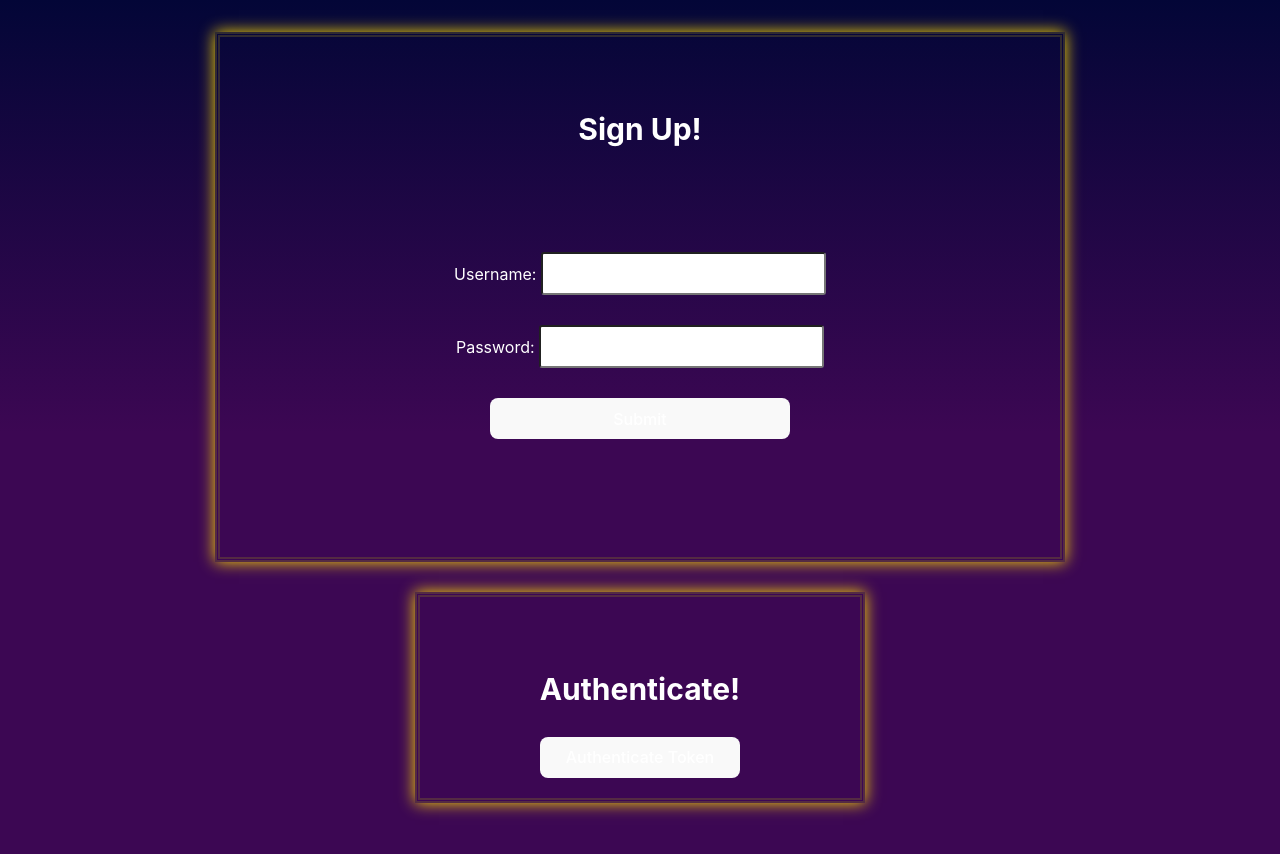
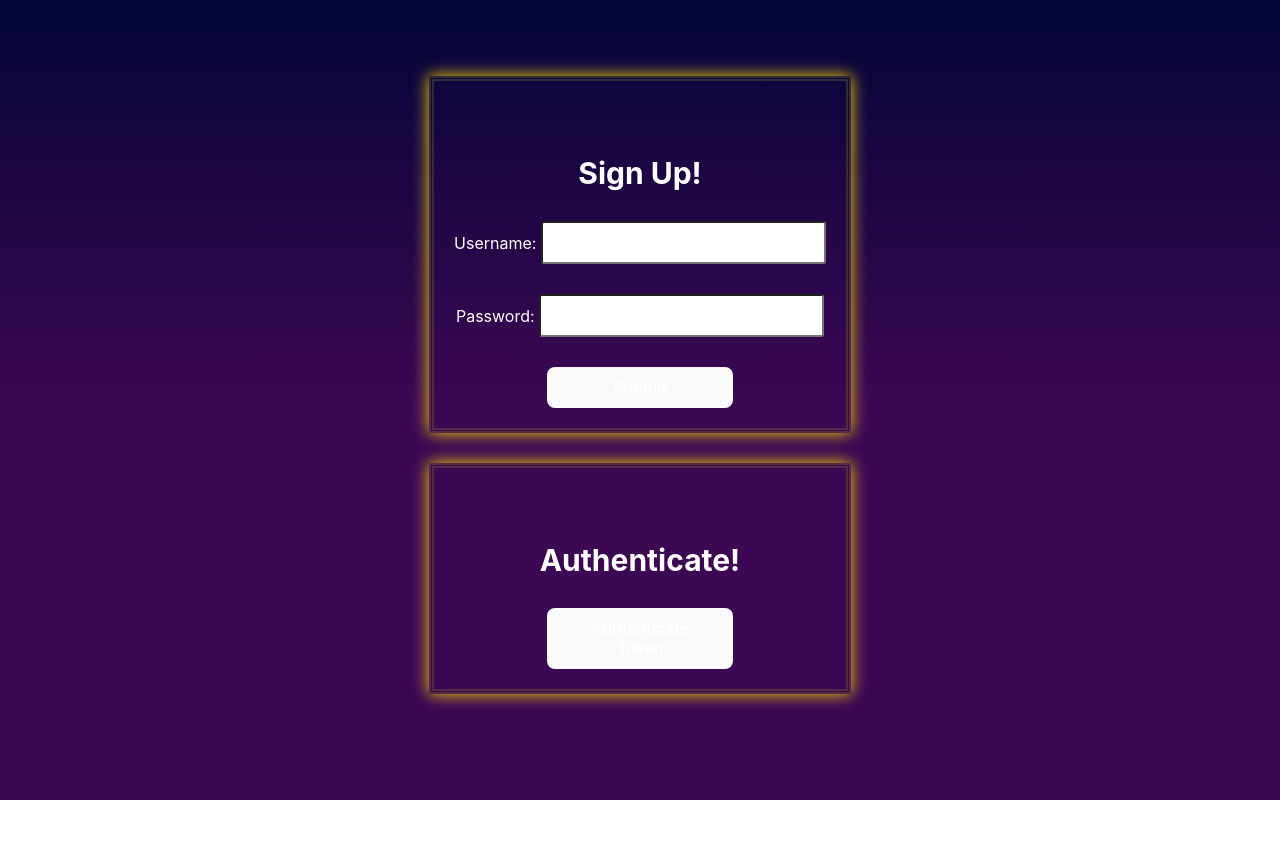
Before and after one commit to Yas3jb/React-Form, a React (Vite) app: page / in a window 1280 px wide. Shown: the top 854 px of the page. After the commit the page ends 800 px from the top, so only its background shows below. Built offline with nearby package versions, Linux system fonts and the light colour scheme.

Commit message:
form container resized

```diff
--- a/src/Style.css
+++ b/src/Style.css
@@ -6,15 +6,15 @@ body {
   );
 }
 .form-container {
-  width: 100vh;
-  height: 60vh;
+  width: auto;
+  height: auto;
   padding: 20px;
   border: 5px double rgba(139, 125, 32, 0.3);
   box-shadow: 0 0 15px rgba(254, 221, 1, 0.987);
 }
 
 .auth {
-  width: 50vh;
+  width: auto;
   border: 5px double rgba(139, 125, 32, 0.3);
   box-shadow: 0 0 15px rgba(254, 221, 1, 0.987);
   padding: 20px;
@@ -31,7 +31,7 @@ h2 {
 form {
   display: flex;
   flex-direction: column;
-  margin: 100px;
+  margin: auto;
 }
 
 label {
```
